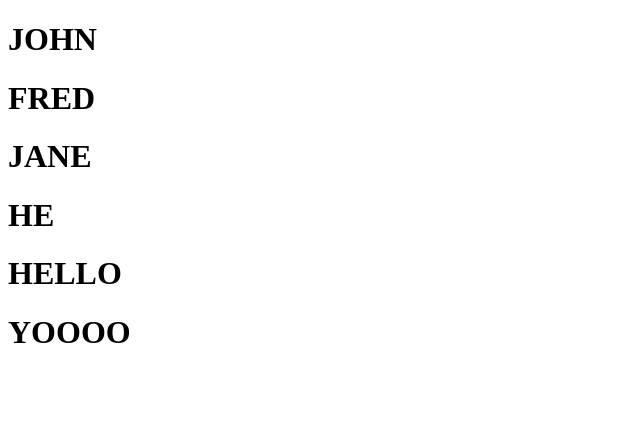
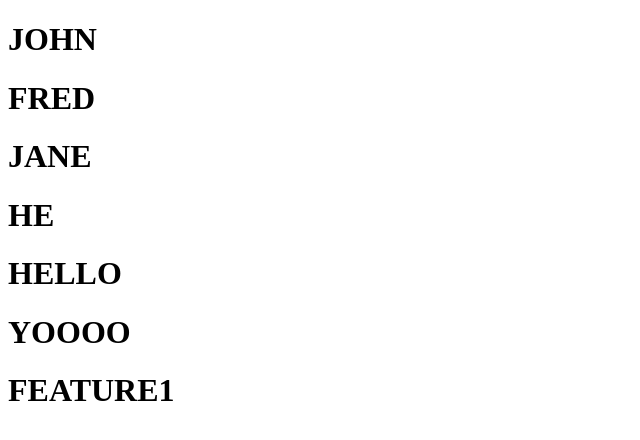
Before and after one commit to Supanat6609650665/gittest, a plain HTML site: page home/index.html in a window 1280 px wide. Shown: the whole page, without its empty margins (0-640 px from the left). Drawn offline with Linux system fonts and the light colour scheme.

Commit message:
addFeature1

```diff
--- a/home/index.html
+++ b/home/index.html
@@ -12,5 +12,6 @@
     <h1>HE</h1>
     <h1>HELLO</h1>
     <h1>YOOOO</h1>
+    <h1>FEATURE1</h1>
 </body>
 </html>
```
